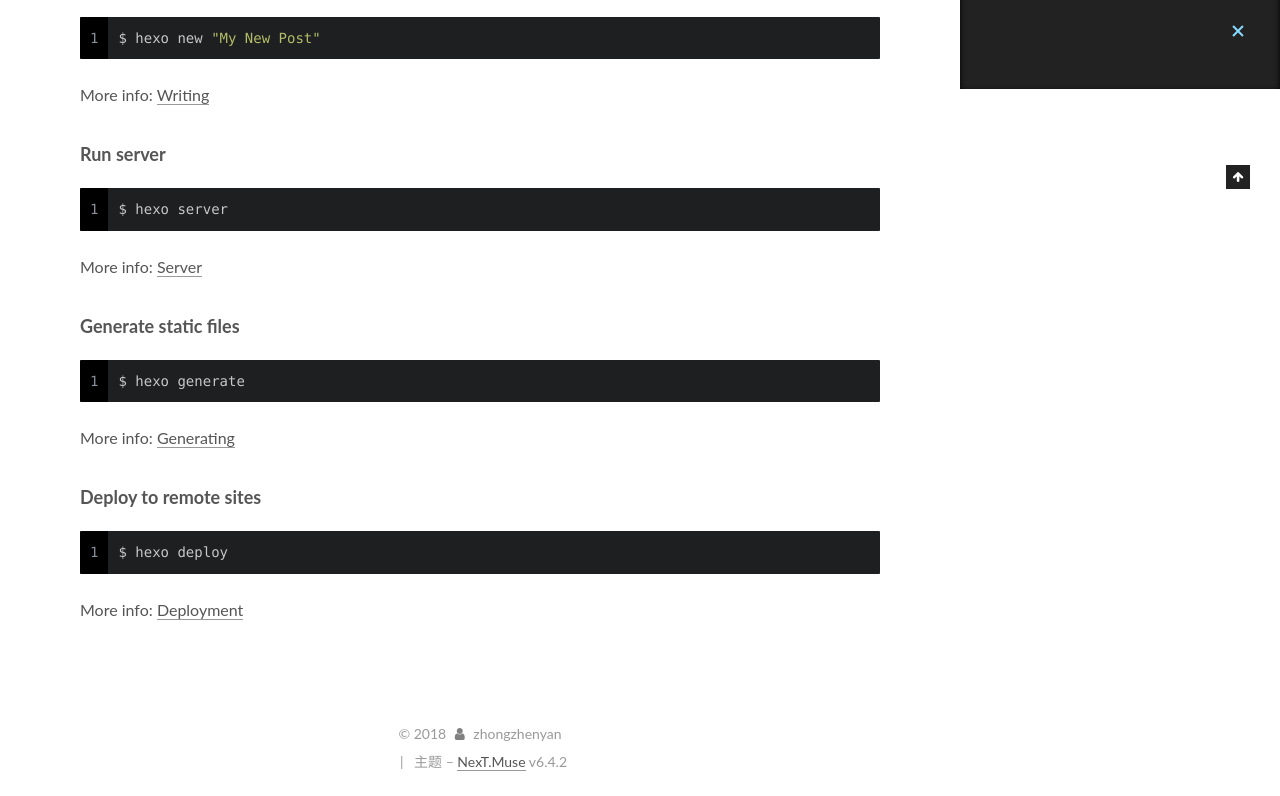
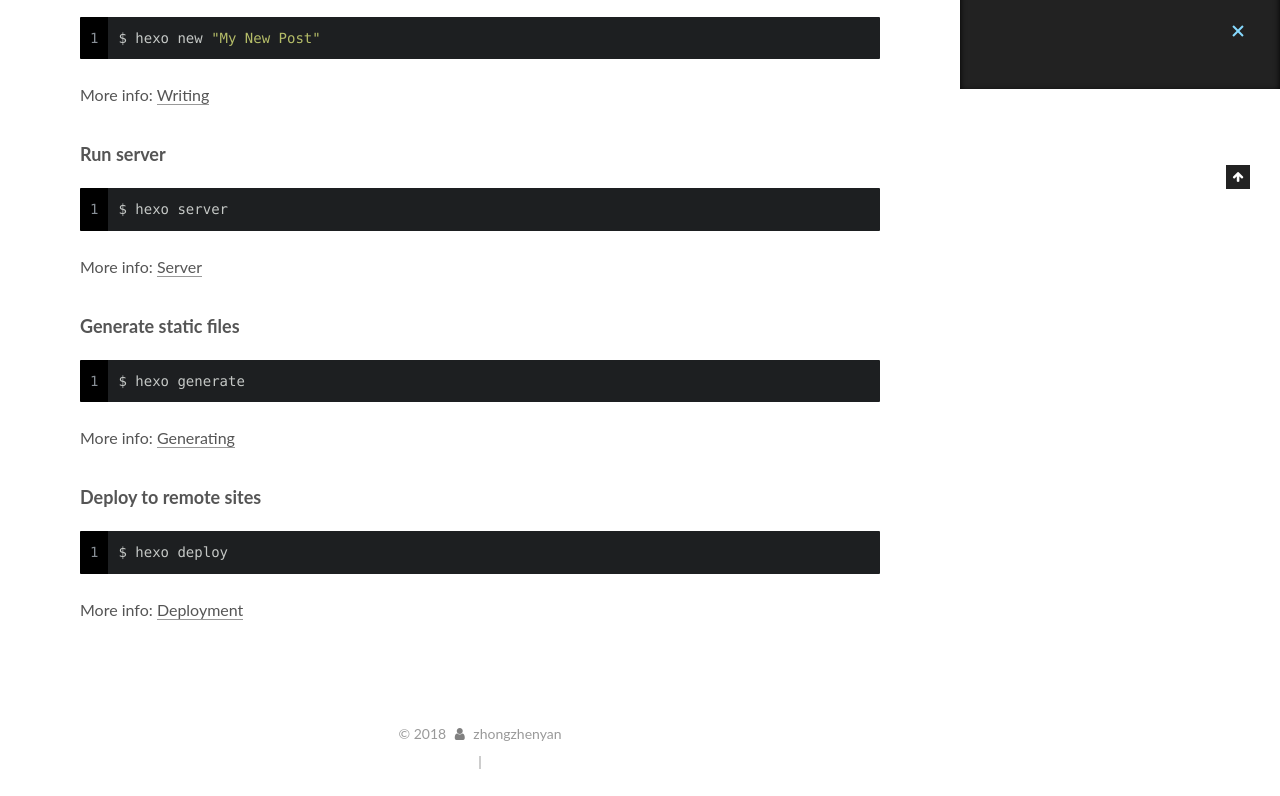
Before and after one commit to zhenycoder/zhenycoder.github.io, a plain HTML site: page 2018/10/15/hello-world/index.html in a window 1280 px wide. Shown: the part 711-1507 px from the top of the page. Drawn offline with Linux system fonts and the light colour scheme.

Commit message:
Site updated: 2018-10-15 23:06:11

```diff
--- a/2018/10/15/hello-world/index.html
+++ b/2018/10/15/hello-world/index.html
@@ -585,9 +585,6 @@
 
 
 
-  <div class="theme-info">主题 – <a class="theme-link" target="_blank" href="https://theme-next.org">NexT.Muse</a> v6.4.2</div>
-
-
 
 
 
```
Also changed, not shown: archives/2018/10/index.html (+0 -3 lines), archives/2018/index.html (+0 -3 lines), archives/index.html (+0 -3 lines), index.html (+0 -3 lines), tage/index.html (+0 -3 lines).
